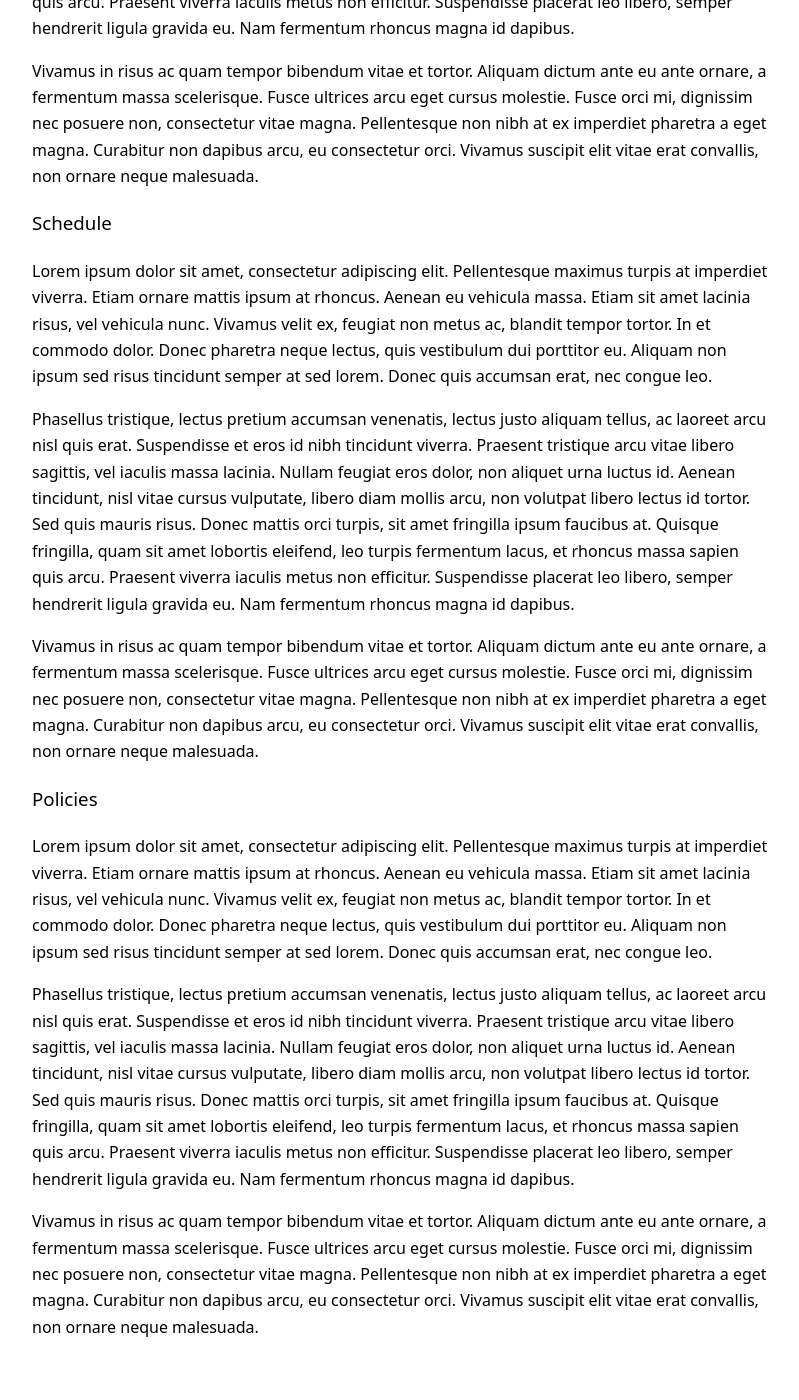
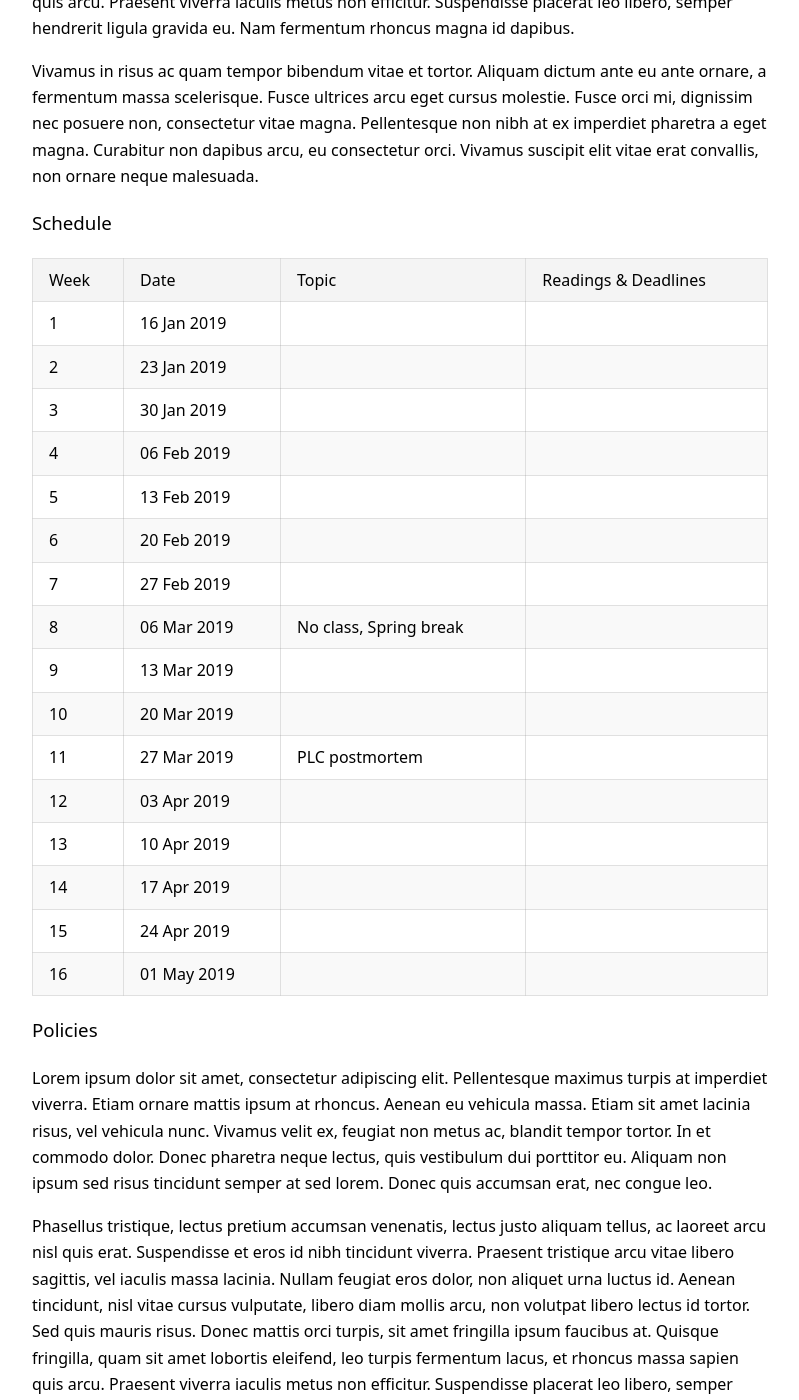
Before and after one commit to kschuler/ling001, a Jekyll site: the page built from index.md, in a window 1280 px wide and 1400 px high, scrolled down 745 px. Shown: the whole window, without its empty margins (240-1039 px from the left). Built offline with Jekyll 4.4.1, drawn with Linux system fonts in a browser that asks for light colours.

Commit message:
Update index.md

```diff
--- a/index.md
+++ b/index.md
@@ -17,11 +17,26 @@ Vivamus in risus ac quam tempor bibendum vitae et tortor. Aliquam dictum ante eu
 
 ### Schedule
 
-Lorem ipsum dolor sit amet, consectetur adipiscing elit. Pellentesque maximus turpis at imperdiet viverra. Etiam ornare mattis ipsum at rhoncus. Aenean eu vehicula massa. Etiam sit amet lacinia risus, vel vehicula nunc. Vivamus velit ex, feugiat non metus ac, blandit tempor tortor. In et commodo dolor. Donec pharetra neque lectus, quis vestibulum dui porttitor eu. Aliquam non ipsum sed risus tincidunt semper at sed lorem. Donec quis accumsan erat, nec congue leo.
+Week | Date | Topic | Readings & **Deadlines**
+--- | --- | --- | ---
+1 | 16 Jan 2019 |  |
+2 | 23 Jan 2019 |  |
+3 | 30 Jan 2019 |  |
+4 | 06 Feb 2019 |  |
+5 | 13 Feb 2019 |  |
+6 | 20 Feb 2019 |  |
+7 | 27 Feb 2019 |  |
+8 | 06 Mar 2019 | No class, Spring break |
+9 | 13 Mar 2019 |  |
+10 | 20 Mar 2019 |  |
+11 | 27 Mar 2019 | PLC postmortem |
+12 | 03 Apr 2019 |  |
+13 | 10 Apr 2019 |  |
+14 | 17 Apr 2019 |  |
+15 | 24 Apr 2019 |  |
+16 | 01 May 2019 |  |
 
-Phasellus tristique, lectus pretium accumsan venenatis, lectus justo aliquam tellus, ac laoreet arcu nisl quis erat. Suspendisse et eros id nibh tincidunt viverra. Praesent tristique arcu vitae libero sagittis, vel iaculis massa lacinia. Nullam feugiat eros dolor, non aliquet urna luctus id. Aenean tincidunt, nisl vitae cursus vulputate, libero diam mollis arcu, non volutpat libero lectus id tortor. Sed quis mauris risus. Donec mattis orci turpis, sit amet fringilla ipsum faucibus at. Quisque fringilla, quam sit amet lobortis eleifend, leo turpis fermentum lacus, et rhoncus massa sapien quis arcu. Praesent viverra iaculis metus non efficitur. Suspendisse placerat leo libero, semper hendrerit ligula gravida eu. Nam fermentum rhoncus magna id dapibus.
 
-Vivamus in risus ac quam tempor bibendum vitae et tortor. Aliquam dictum ante eu ante ornare, a fermentum massa scelerisque. Fusce ultrices arcu eget cursus molestie. Fusce orci mi, dignissim nec posuere non, consectetur vitae magna. Pellentesque non nibh at ex imperdiet pharetra a eget magna. Curabitur non dapibus arcu, eu consectetur orci. Vivamus suscipit elit vitae erat convallis, non ornare neque malesuada.
 
 ### Policies
 
```
